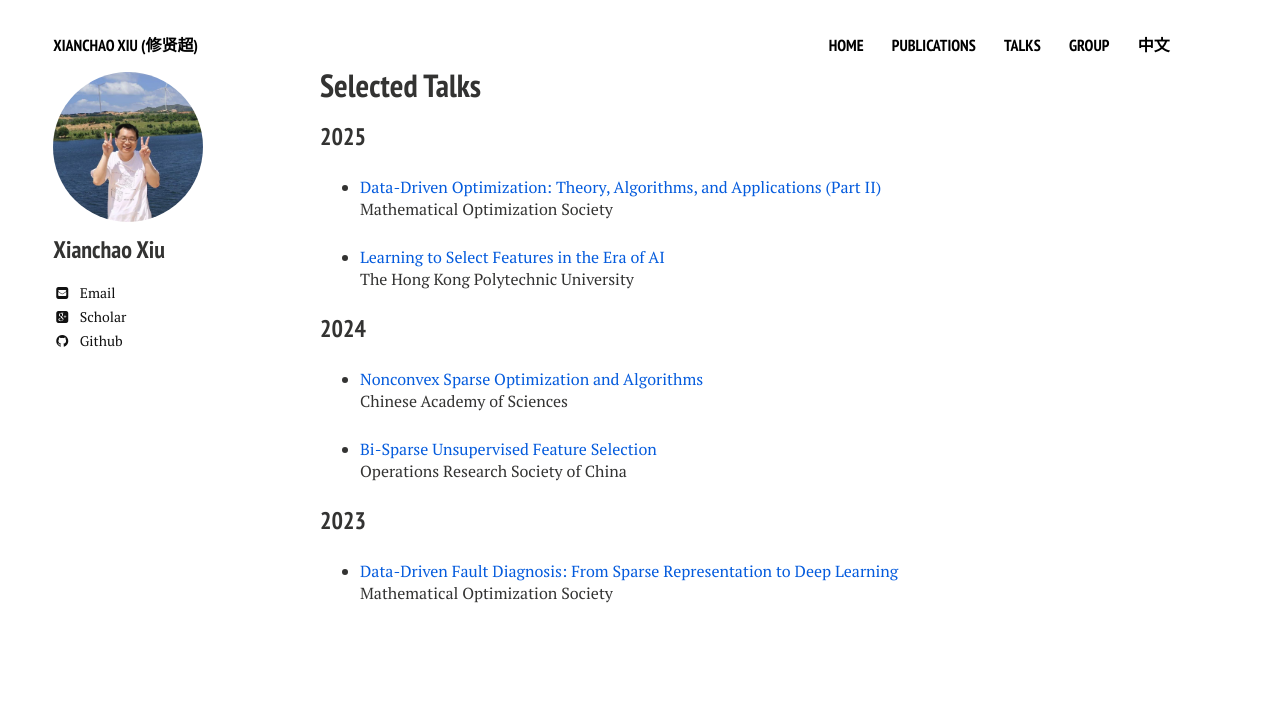
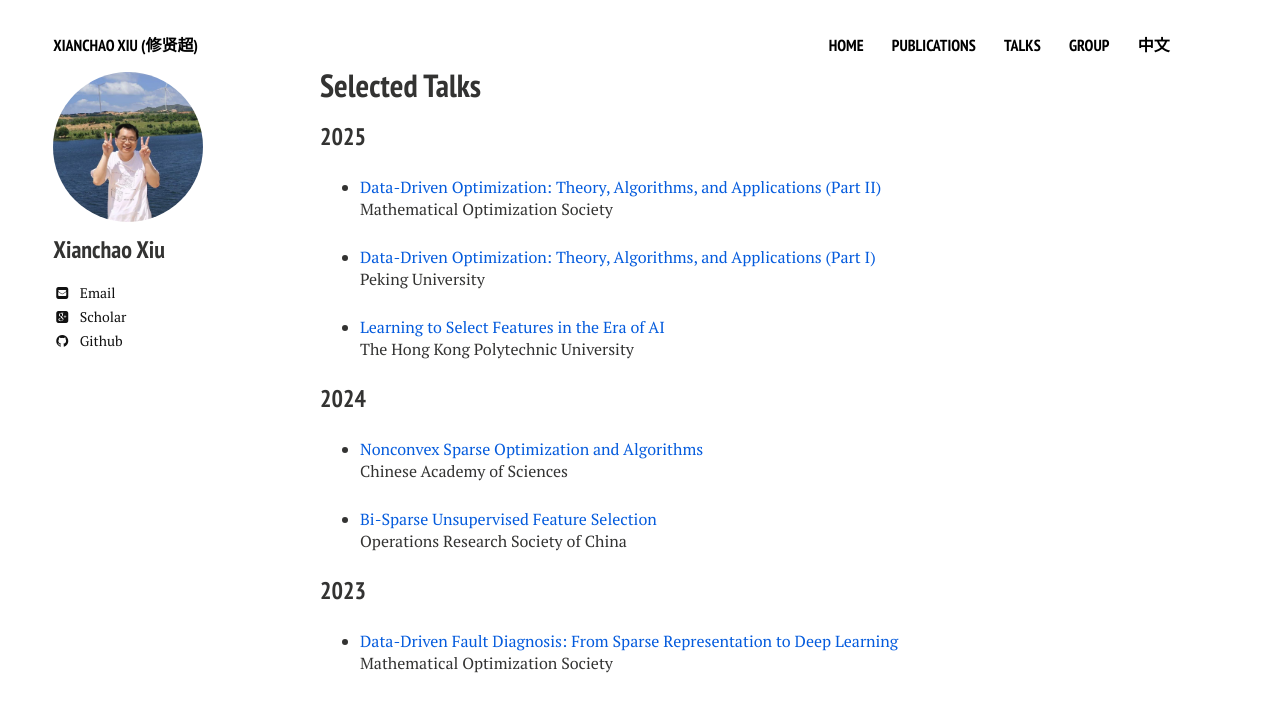
Before and after one commit to xianchaoxiu/xianchaoxiu.github.io, a Jekyll site: the page built from talks/index.md, in a window 1280 px wide. Shown: the top 712 px of the page. Built offline with Jekyll 4.4.1, drawn with Linux system fonts in a browser that asks for light colours; nearby versions of some CDN libraries.

Commit message:
Update index.md

```diff
--- a/talks/index.md
+++ b/talks/index.md
@@ -13,6 +13,9 @@ share: false
 
 * <a href="../talks/2025-MOS.pdf" class="textlink" target="_blank"> Data-Driven Optimization: Theory, Algorithms, and Applications (Part II)</a> <br>
 Mathematical Optimization Society <br>
+
+* <a href="../talks/2025-PKU.pdf" class="textlink" target="_blank"> Data-Driven Optimization: Theory, Algorithms, and Applications (Part I)</a> <br>
+Peking University <br>
 
 * <a href="../talks/2025-POLYU.pdf" class="textlink" target="_blank"> Learning to Select Features in the Era of AI </a><br>
 The Hong Kong Polytechnic University <br>
```
